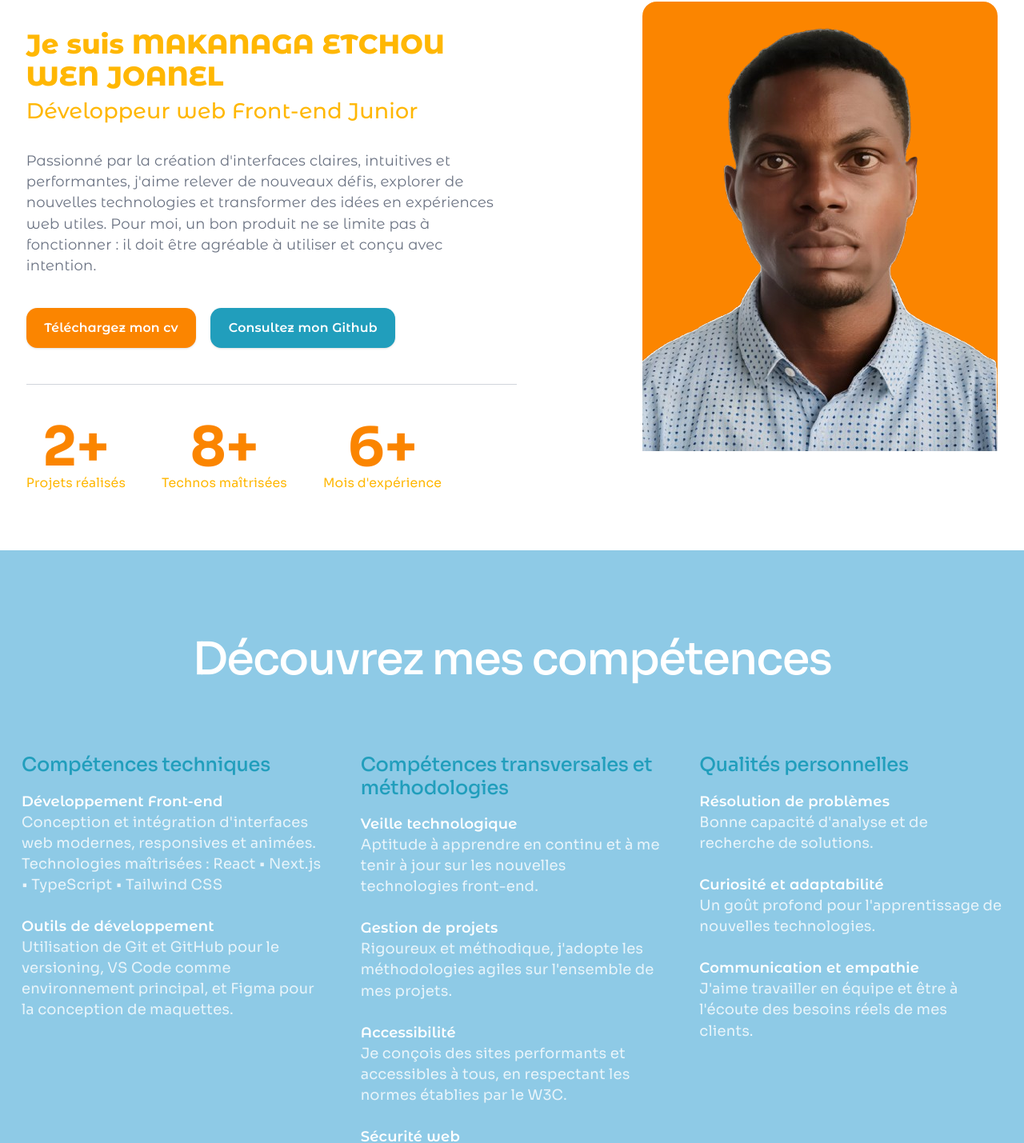
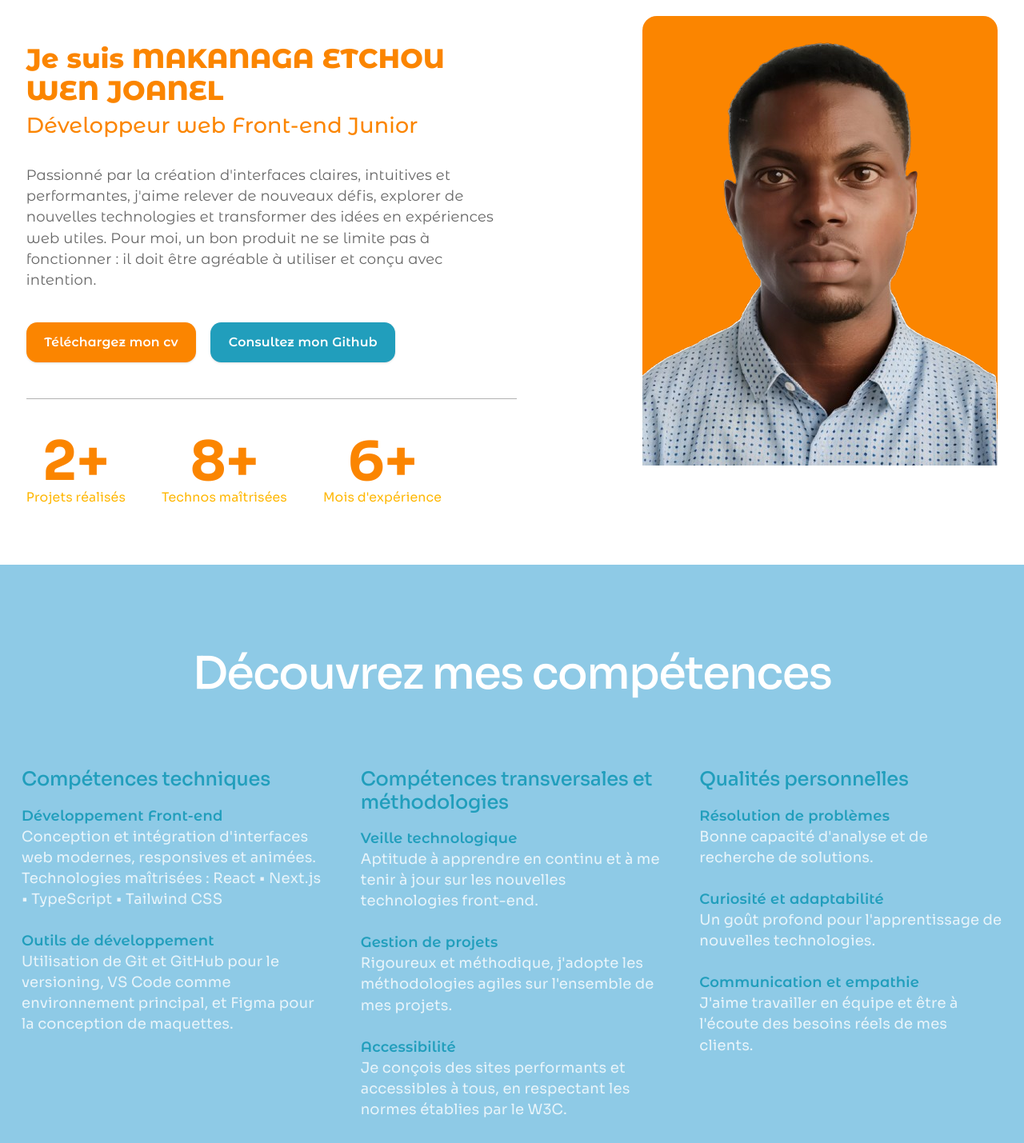
Before and after one commit to Wen360-lab/portfolio, a React (Vite) app in the folder projetPortfolio/: page / in a window 1280 px wide. Shown: the part 762-2191 px from the top of the page at 80% size. Built offline with nearby package versions, Linux system fonts and the light colour scheme; a web font is replaced by a local one.

Commit message:
Ajout du thème sombre

```diff
--- a/projetPortfolio/src/components/About.tsx
+++ b/projetPortfolio/src/components/About.tsx
@@ -8,13 +8,13 @@ const BASE = import.meta.env.BASE_URL
 
 export default function About() {
     return (
-        <section id="apropos" className="flex flex-col-reverse md:flex-row items-center justify-center md:gap-35 bg-white px-6 py-6 w-full">
+        <section id="apropos" className="flex flex-col-reverse md:flex-row items-center justify-center md:gap-35 bg-(--surface) px-6 py-6 w-full">
             {/* La section de gauche : Titre + Description + CTA */}
             <div className="flex flex-col w-full items-start md:w-1/2 h-full">
 
             {/* A propos de moi : le titre */}
                 <motion.p
-                    className="text-blue-light text-4xl text-center pt-7 pb-12 md:text-left"
+                    className="text-(--titre-hero) text-4xl text-center pt-7 pb-12 md:text-left"
                     initial={{opacity:0, y:20}}
                     whileInView={{opacity:1, y:0}}
                     viewport={{ once: true }}
@@ -25,7 +25,7 @@ export default function About() {
 
                 {/* Mon nom complet */}
                 <motion.p
-                    className="text-yellow text-3xl text-left font-nav mb-10 font-extrabold"
+                    className="text-accent text-3xl text-left font-nav mb-10 font-extrabold"
                     initial={{opacity:0, y:20}}
                     whileInView={{opacity:1, y:0}}
                     viewport={{ once: true }}
@@ -37,7 +37,7 @@ export default function About() {
 
                 {/* La description */}
                 <motion.p
-                    className='pt-2 pb-2 text-gray-500 text-left font-nav flex md:pt-7 md:pb-7'
+                    className='pt-2 pb-2 text-gray text-left font-nav flex md:pt-7 md:pb-7'
                     initial={{opacity:0, y:20}}
                     whileInView={{opacity:1, y:0}}
                     viewport={{ once: true }}
@@ -57,7 +57,7 @@ export default function About() {
                 </div>
 
                 {/* La ligne qui les séparent (BBouton et Stats) */}
-                <hr className='border-gray-300 mt-10 w-full'/>
+                <hr className='border-gray/50 mt-10 w-full'/>
 
                 {/* Le composant des statistiques */}
                 <Stats/>
--- a/projetPortfolio/src/components/CTA.tsx
+++ b/projetPortfolio/src/components/CTA.tsx
@@ -4,7 +4,7 @@ const BASE = import.meta.env.BASE_URL
 
 export default function CTA() {
     return (
-        <section className='w-full flex flex-col md:flex-row gap-10 justify-center items-center bg-navy p-6'>
+        <section className='w-full flex flex-col md:flex-row gap-10 justify-center items-center bg-(--navy) p-6'>
              {/* La section de droite : Photode profil */}
             <motion.div
                 className="bg-accent md:w-auto rounded-2xl"
--- a/projetPortfolio/src/components/Competences.tsx
+++ b/projetPortfolio/src/components/Competences.tsx
@@ -25,14 +25,14 @@ export default function Competences() {
             >
                 <h2 className="text-teal mb-4">Compétences techniques</h2>
 
-                <p className="font-nav font-semibold text-white">Développement Front-end</p>
+                <p className="font-nav font-semibold text-teal">Développement Front-end</p>
                 <p className="text-white/80 mb-4">
                     Conception et intégration d'interfaces web modernes, responsives et animées.
                     Technologies maîtrisées : React • Next.js • TypeScript • Tailwind CSS
                 </p>
 
                 <br />
-                <p className="font-nav font-semibold text-white">Outils de développement</p>
+                <p className="font-nav font-semibold text-teal">Outils de développement</p>
                 <p className="text-white/80">
                     Utilisation de Git et GitHub pour le versioning, VS Code comme environnement
                     principal, et Figma pour la conception de maquettes.
@@ -49,28 +49,28 @@ export default function Competences() {
             >
                 <h2 className="text-teal mb-4">Compétences transversales et méthodologies</h2>
 
-                <p className="font-nav font-semibold text-white">Veille technologique</p>
+                <p className="font-nav font-semibold text-teal">Veille technologique</p>
                 <p className="text-white/80 mb-4">
                     Aptitude à apprendre en continu et à me tenir à jour sur les nouvelles
                     technologies front-end.
                 </p>
                 <br />
 
-                <p className="font-nav font-semibold text-white">Gestion de projets</p>
+                <p className="font-nav font-semibold text-teal">Gestion de projets</p>
                 <p className="text-white/80 mb-4">
                     Rigoureux et méthodique, j'adopte les méthodologies agiles sur l'ensemble
                     de mes projets.
                 </p>
 
                 <br />
-                <p className="font-nav font-semibold text-white">Accessibilité</p>
+                <p className="font-nav font-semibold text-teal">Accessibilité</p>
                 <p className="text-white/80 mb-4">
                     Je conçois des sites performants et accessibles à tous, en respectant
                     les normes établies par le W3C.
                 </p>
                 <br />
 
-                <p className="font-nav font-semibold text-white">Sécurité web</p>
+                <p className="font-nav font-semibold text-teal">Sécurité web</p>
                 <p className="text-white/80">
                     La sécurité reste une priorité constante dans mes développements.
                 </p>
@@ -86,19 +86,19 @@ export default function Competences() {
             >
                 <h2 className="text-teal mb-4">Qualités personnelles</h2>
 
-                <p className="font-nav font-semibold text-white">Résolution de problèmes</p>
+                <p className="font-nav font-semibold text-teal">Résolution de problèmes</p>
                 <p className="text-white/80 mb-4">
                     Bonne capacité d'analyse et de recherche de solutions.
                 </p>
                 <br />
 
-                <p className="font-nav font-semibold text-white">Curiosité et adaptabilité</p>
+                <p className="font-nav font-semibold text-teal">Curiosité et adaptabilité</p>
                 <p className="text-white/80 mb-4">
                     Un goût profond pour l'apprentissage de nouvelles technologies.
                 </p>
                 <br />
 
-                <p className="font-nav font-semibold text-white">Communication et empathie</p>
+                <p className="font-nav font-semibold text-teal">Communication et empathie</p>
                 <p className="text-white/80">
                     J'aime travailler en équipe et être à l'écoute des besoins réels
                     de mes clients.
--- a/projetPortfolio/src/components/Contact.tsx
+++ b/projetPortfolio/src/components/Contact.tsx
@@ -63,7 +63,7 @@ export default function Contact() {
         </div>
 
       {/* Bloc blanc avec les 3 contacts */}
-      <div className="bg-white px-6 py-16">
+      <div className="bg-(--surface) px-6 py-16">
         <div className="flex flex-col md:flex-row gap-8 justify-center text-center">
           {contacts.map((contact, index) => {
             const Icon = contact.icon
@@ -77,8 +77,8 @@ export default function Contact() {
                 transition={{ duration: 0.5, delay: index * 0.15 }}
               >
                 <Icon size={32} className="text-accent" />
-                <h2 className="text-navy">{contact.titre}</h2>
-                <p className="text-gray-500 text-sm">{contact.texte}</p>
+                <h2 className="text-gray">{contact.titre}</h2>
+                <p className="text-gray text-sm">{contact.texte}</p>
               </motion.div>
             )
           })}
--- a/projetPortfolio/src/components/Header.tsx
+++ b/projetPortfolio/src/components/Header.tsx
@@ -7,7 +7,7 @@ export default function Header() {
   const [isOpen, setIsOpen] = useState(false)
 
   return (
-    <header className="sticky top-0 z-50 flex items-center justify-between px-6 py-4 bg-white/70 backdrop-blur-md border-b border-white/20 w-full shadow">
+    <header className="sticky top-0 z-50 flex items-center justify-between px-6 py-4 bg-(--surface)/70 backdrop-blur-md border-b border-white/20 w-full shadow">
 
       {/* Logo */}
       <img src={`${BASE}static/icones/Logo.svg`} alt="Logo PW" className="h-15 w-40" />
--- a/projetPortfolio/src/components/Hero.tsx
+++ b/projetPortfolio/src/components/Hero.tsx
@@ -4,7 +4,7 @@ const BASE = import.meta.env.BASE_URL
 export default function Hero() {
   return (
     <section
-      id="accueil" className="relative overflow-hidden px-6 py-6 md:py-24 text-center bg-cover bg-center m-6 rounded-2xl"
+      id="accueil" className="relative overflow-hidden px-6 py-6 md:py-24 text-center bg-cover bg-center m-8 rounded-2xl"
       style={{ backgroundImage: `url(${BASE}Images/BgHero.jpg)` }}
     >
       <div className="flex flex-col">
--- a/projetPortfolio/src/components/Projets.tsx
+++ b/projetPortfolio/src/components/Projets.tsx
@@ -31,7 +31,7 @@ const projects = [
 
 export default function Projets() {
   return (
-    <section id="projets" className="bg-white px-6 py-16 text-center">
+    <section id="projets" className="bg-(--surface) px-6 py-16 text-center">
 
         <motion.h1
             className="text-teal pb-12"
@@ -59,8 +59,8 @@ export default function Projets() {
                 className="w-full md:w-1/2 h-auto object-cover p-6"
                 />
                 <div className="p-6 md:w-1/2">
-                    <h2 className="text-navy mb-2">{project.titre}</h2>
-                    <p className="text-navy/80 mb-4">{project.description}</p>
+                    <h2 className="text-(--dark) mb-2">{project.titre}</h2>
+                    <p className="text-(--dark) mb-4">{project.description}</p>
 
                     <a href={project.link}
                         target="_blank" rel="noopener noreferrer"
--- a/projetPortfolio/src/index.css
+++ b/projetPortfolio/src/index.css
@@ -11,20 +11,28 @@
   --navy: #023047;
   --yellow: #FFB703;
   --orange: #FB8500;
+  --white: #FFFFFF;
+  --black: #000000;
+  --gray: #666666;
+  --dark: var(--navy);
+  --titre-hero: var(--blue-light);
 
-  /* Rôles sémantiques (basés sur la palette) */
+  /* Rôles sémantiques */
   --bg: var(--blue-light);
+  --surface: #FFFFFF;
   --bg-dark: var(--navy);
   --accent: var(--orange);
   --accent-secondary: var(--yellow);
 
   --text: #FFFFFF;
-  --text-dark: var(--navy);
+  --text-dark: var(--blue-light);
   --text-h: #f3f4f6;
 
   --shadow:
     rgba(0, 0, 0, 0.1) 0 10px 15px -3px, rgba(0, 0, 0, 0.05) 0 4px 6px -2px;
 
+
+  /* Les polices de la page */
   --sans: 'Sora', system-ui, 'Segoe UI', Roboto, sans-serif;
   --heading: 'Sora', system-ui, 'Segoe UI', Roboto, sans-serif;
   --nav-font: 'Montserrat Alternates', sans-serif;
@@ -46,15 +54,23 @@
   }
 }
 
+
+
 @media (prefers-color-scheme: dark) {
   :root {
-    --bg: var(--blue-light);
+    --bg: var(--navy);
+    --surface: #000000;
+    --gray: #E8F4FA;
+    --dark: #E8F4FA;
+    /* --navy: #E8F4FA; */
+    --blue-light: var(--navy);
+    --titre-hero: var(--teal);
     --bg-dark: var(--navy);
     --accent: var(--orange);
     --accent-secondary: var(--yellow);
     --text: #FFFFFF;
-    --text-dark: var(--navy);
-    --text-h: #f3f4f6;
+    --text-dark: var(--teal);   /* redevient #8ECAE6, lisible sur fond sombre */
+    --text-h: var(--teal);      /* titres -> blue-light, comme tu l'avais décidé */
     --shadow:
       rgba(0, 0, 0, 0.4) 0 10px 15px -3px, rgba(0, 0, 0, 0.25) 0 4px 6px -2px;
   }
@@ -109,15 +125,19 @@ p {
   margin: 0;
 }
 
+
+
 @theme {
   --font-nav: 'Montserrat Alternates', sans-serif;
   --font-heading: 'Sora', system-ui, sans-serif;
-
-  --color-blue-light: #8ECAE6;
-  --color-teal: #219EBC;
-  --color-navy: #023047;
-  --color-yellow: #FFB703;
-  --color-orange: #FB8500;
+  --color-blue-light: var(--blue-light); /* au lieu de #8ECAE6 en dur */
+  --color-teal: var(--teal);
+  --color-navy: var(--navy);
+  --color-yellow: var(--yellow);
+  --color-orange: var(--orange);
+  --color-white: var(--white);
+  --color-black: var(--black);
+  --color-gray: var(--gray);
 
   --color-accent: var(--color-orange);
   --color-text-dark: var(--color-navy);
```
